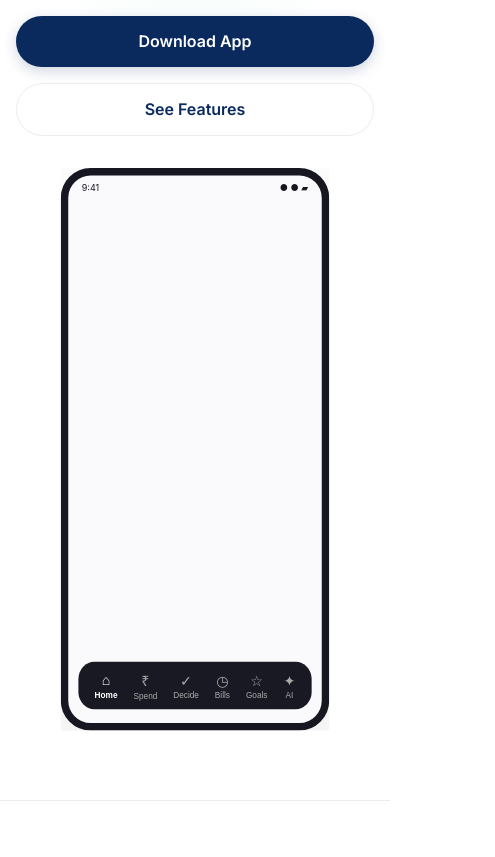
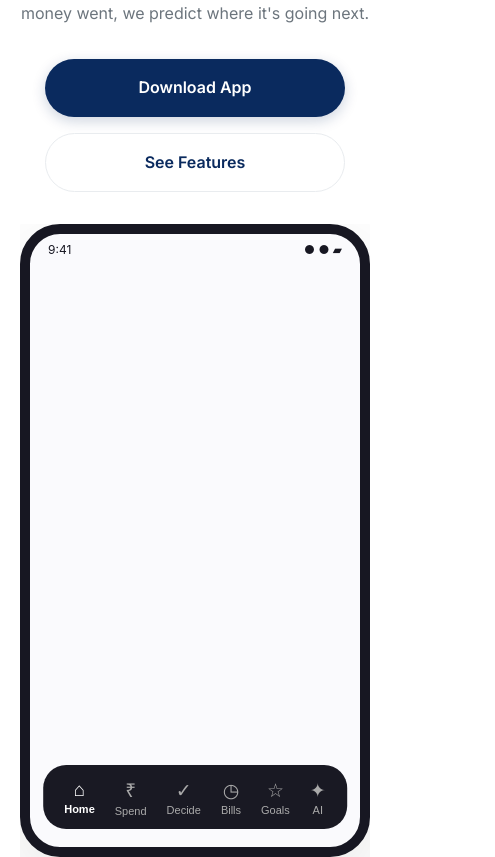
Before and after one commit to kharchadekho-web/Kharcha-Dekho, a plain HTML site: page index.html in a window 390 px wide. Shown: the part 361-1218 px from the top of the page, 495 px wide, since content can reach past the window. Drawn offline with Linux system fonts and the light colour scheme.

Commit message:
Fix mobile layout styling and responsive issues

```diff
--- a/style.css
+++ b/style.css
@@ -22,13 +22,14 @@
   padding: 0;
 }
 
-body {
+body, html {
   font-family: var(--font-inter);
   background-color: var(--bg-main);
   color: var(--text-main);
   line-height: 1.6;
   -webkit-font-smoothing: antialiased;
   overflow-x: hidden;
+  width: 100%;
 }
 
 h1, h2, h3, h4 {
@@ -532,19 +533,30 @@ a { text-decoration: none; color: inherit; }
 }
 
 @media (max-width: 480px) {
-  h1 { font-size: 1.8rem; line-height: 1.2; margin-bottom: 0.5rem; }
-  h2 { font-size: 1.5rem; }
+  h1 { font-size: clamp(2.2rem, 8vw, 2.8rem); line-height: 1.2; margin-bottom: 0.5rem; }
+  h2 { font-size: 1.8rem; }
   .hero-subtitle { font-size: 1rem; margin-bottom: 2rem; }
 
-  .container { padding: 0 1rem; }
-  .hero { padding-top: 80px; min-height: auto; padding-bottom: 2rem; }
+  .container { padding: 0 1.25rem; }
+  .hero { padding-top: 100px; min-height: auto; padding-bottom: 3rem; }
 
-  .interactive-prototype {
-    height: 750px;
-    min-height: unset;
-    transform: scale(0.75);
-    transform-origin: top center;
-    margin-bottom: -150px;
+  .hero .flex.justify-center.gap-4 {
+    flex-direction: column;
+    align-items: center;
+    gap: 1rem;
+    width: 100%;
+  }
+
+  .btn { padding: 1rem 1.5rem; width: 100%; max-width: 300px; border-radius: 100px; }
+
+  .mockup-container.interactive-prototype {
+    width: 100%;
+    max-width: 350px;
+    height: 75vh;
+    min-height: 550px;
+    max-height: 700px;
+    margin: 2rem auto 0;
+    transform: none;
   }
 
   .features-grid, .showcase-grid {
@@ -559,10 +571,8 @@ a { text-decoration: none; color: inherit; }
     min-width: 100%;
   }
 
-  .btn { padding: 0.8rem 1.5rem; width: 100%; }
-
   .pricing-card {
-    padding: 2rem 1.5rem;
+    padding: 2.5rem 1.5rem;
     min-width: 100%;
   }
 
```
